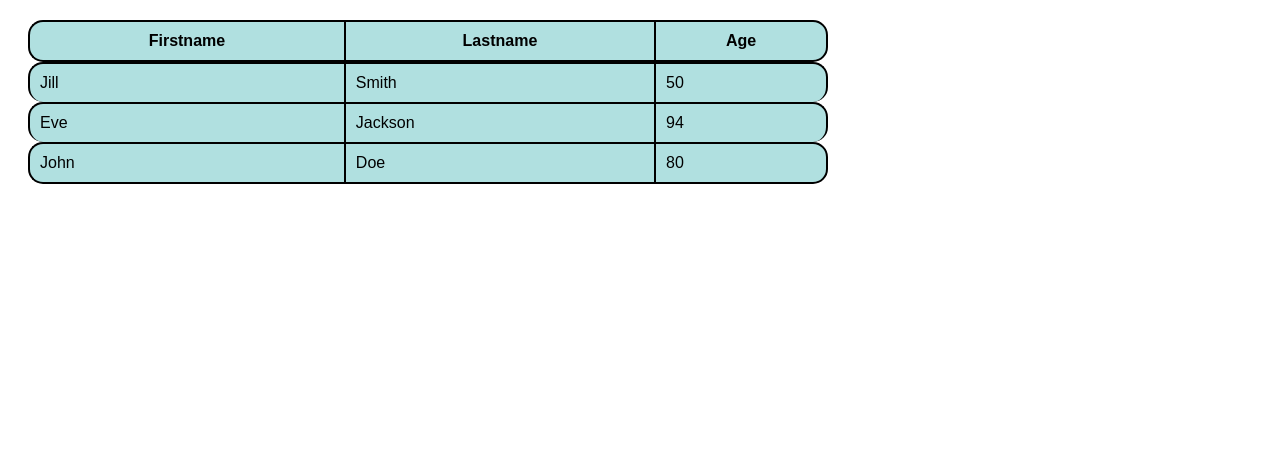
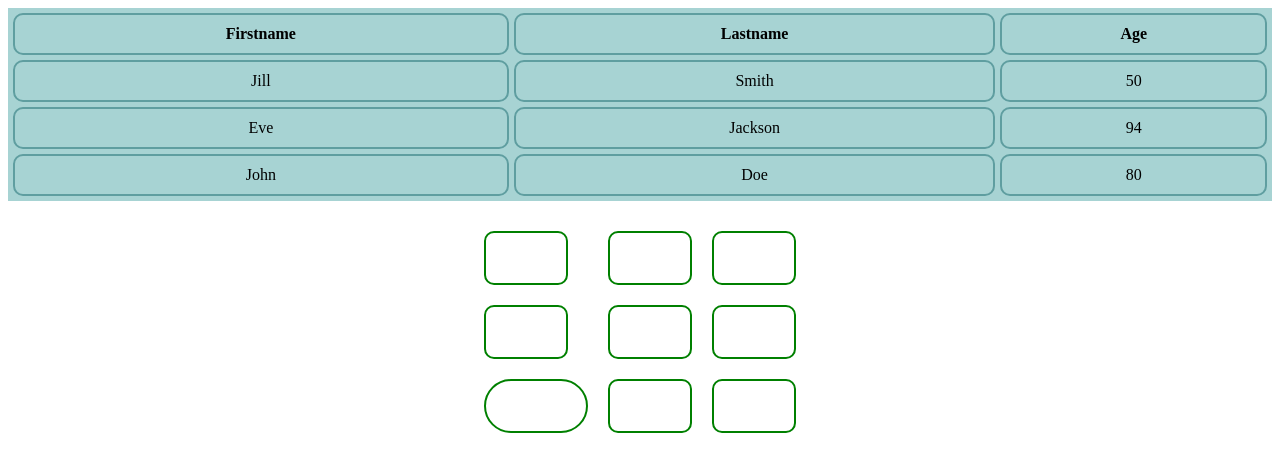
Before and after one commit to mehulkumar06/mern-fullstack, a plain HTML site: page CSS/task1/index.html in a window 1280 px wide. Drawn offline with Linux system fonts and the light colour scheme.

Commit message:
Update index.html

```diff
--- a/CSS/task1/index.html
+++ b/CSS/task1/index.html
@@ -1,67 +1,58 @@
 <!DOCTYPE html>
 <html>
   <head>
+    <title>Styled Table</title>
     <style>
-      .table-container {
-        font-family: Arial, sans-serif;
-        width: 800px;
-        margin: 20px;
-      }
-
       table {
         width: 100%;
         border-collapse: separate;
-        border-spacing: 0;
+        border-spacing: 5px;
+        margin: auto;
+        background-color: #a7d3d3;
       }
-
       th,
       td {
+        border: 2px solid #5f9ea0;
         padding: 10px;
-        background-color: #b0e0e0;
-        border: 2px solid #000;
+        text-align: center;
+        border-radius: 10px;
       }
-
-      /* Header row styling */
       th {
         font-weight: bold;
       }
-
-      /* Rounded corners for first column */
-      th:first-child,
-      td:first-child {
-        border-left: 2px solid #000;
-        border-radius: 15px 0 0 15px;
+      .shapes-container {
+        display: grid;
+        grid-template-columns: repeat(3, 1fr);
+        gap: 20px;
+        justify-content: center;
+        margin-top: 30px;
+        width: 300px;
+        margin-left: auto;
+        margin-right: auto;
       }
-
-      /* Rounded corners for last column */
-      th:last-child,
-      td:last-child {
-        border-right: 2px solid #000;
-        border-radius: 0 15px 15px 0;
+      .shape {
+        width: 80px;
+        height: 50px;
+        border: 2px solid green;
+        display: flex;
+        align-items: center;
+        justify-content: center;
+        border-radius: 10px;
       }
-
-      /* Remove double borders between cells */
-      th:not(:last-child),
-      td:not(:last-child) {
-        border-right: none;
-      }
-
-      tr:not(:last-child) td {
-        border-bottom: none;
+      .oval {
+        height: 50px;
+        border-radius: 50px;
+        width: 100px;
       }
     </style>
   </head>
   <body>
-    <div class="table-container">
     <table>
-        <thead>
       <tr>
         <th>Firstname</th>
         <th>Lastname</th>
         <th>Age</th>
       </tr>
-        </thead>
-        <tbody>
       <tr>
         <td>Jill</td>
         <td>Smith</td>
@@ -77,8 +68,18 @@
         <td>Doe</td>
         <td>80</td>
       </tr>
-        </tbody>
     </table>
+
+    <div class="shapes-container">
+      <div class="shape"></div>
+      <div class="shape"></div>
+      <div class="shape"></div>
+      <div class="shape"></div>
+      <div class="shape"></div>
+      <div class="shape"></div>
+      <div class="shape oval"></div>
+      <div class="shape"></div>
+      <div class="shape"></div>
     </div>
   </body>
 </html>
```
Lines whose indentation alone changed are shown as unchanged.
